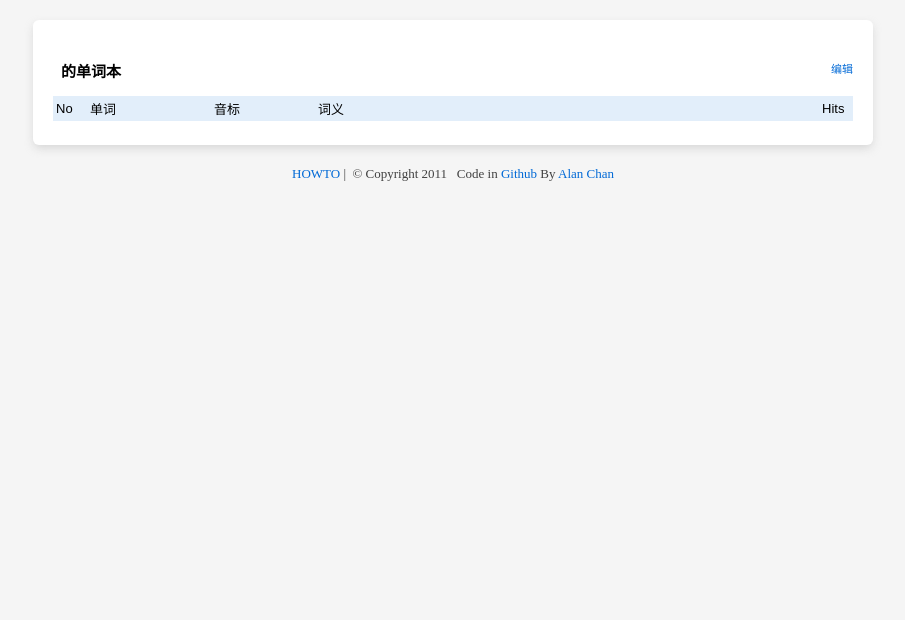
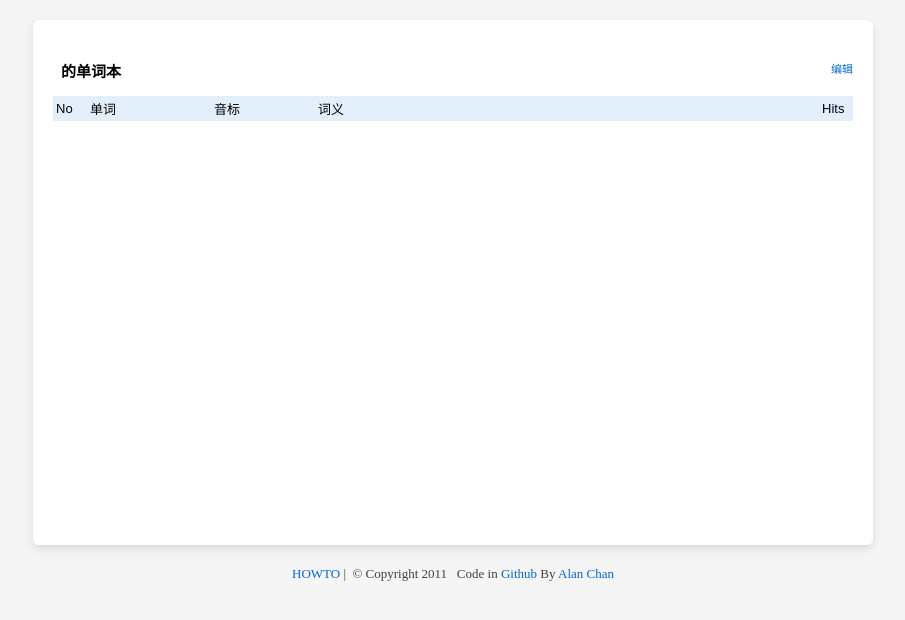
Before and after one commit to chanfung032/xdictweb, a Python web app: template templates/index.html in a window 1280 px wide. Shown: the top 620 px of the page, without its empty margins (187-1092 px from the left). Run offline with Jinja, Linux system fonts and the light colour scheme; the template is opened without the code that fills it, so the values that code supplies are empty.

Commit message:
Set word list min-height

```diff
--- a/static/main.css
+++ b/static/main.css
@@ -58,6 +58,10 @@ a:hover {
   color: #C2C0C0;
 }
 
+#list {
+    min-height: 400px;
+}
+
 #edit {
   float: right;
   font-size:11px;
```
